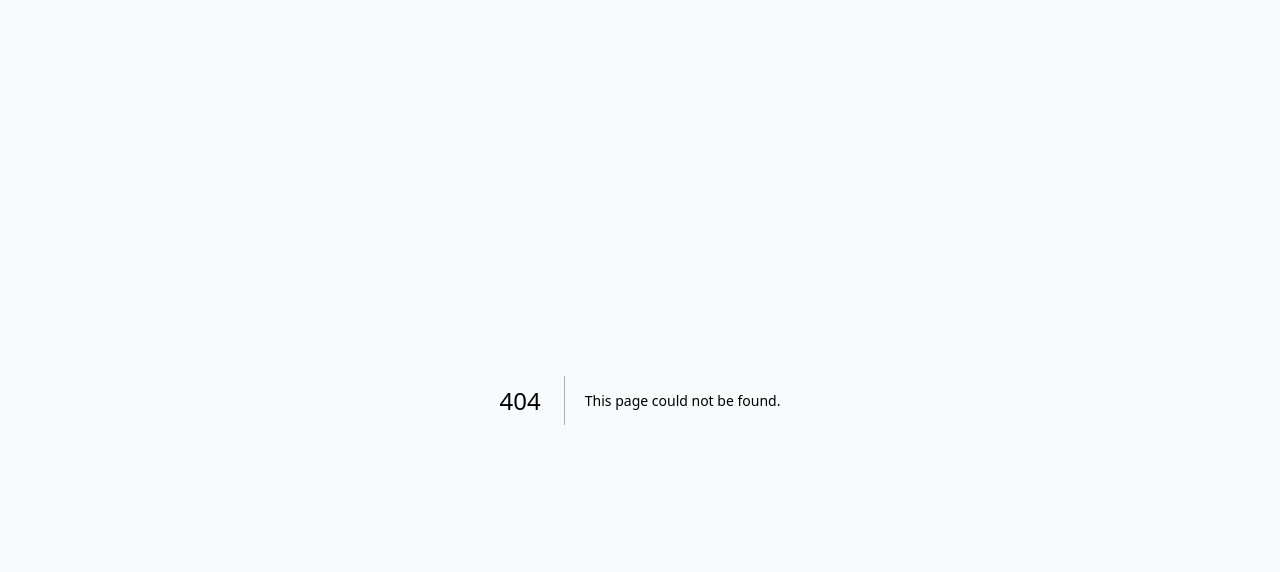
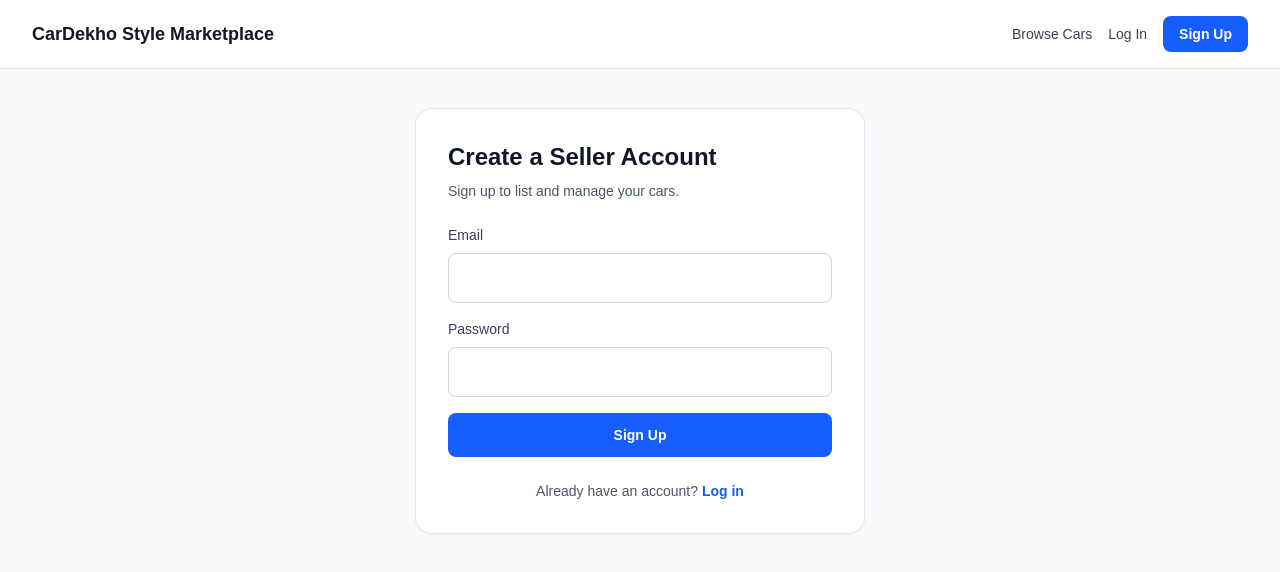
Before and after one commit to getabhiram05/car-website, a Next.js app: page /signup in a window 1280 px wide. Before the commit this address had no page. Shown: the top 572 px of the page. Built offline with nearby package versions, Linux system fonts and the light colour scheme; no server answers.

Commit message:
Add seller authentication - signup, login, logout

```diff
--- a/app/layout.js
+++ b/app/layout.js
@@ -1,4 +1,5 @@
 import "./globals.css";
+import Header from "../components/Header";
 
 export const metadata = {
   title: "CarDekho Style Marketplace",
@@ -15,6 +16,7 @@ export default function RootLayout({ children }) {
           backgroundColor: "#f8fafc",
         }}
       >
+        <Header />
         {children}
       </body>
     </html>
--- /dev/null
+++ b/app/login/page.js
@@ -0,0 +1,105 @@
+"use client";
+
+import { useState } from "react";
+import { useRouter } from "next/navigation";
+import Link from "next/link";
+import { supabase } from "../../lib/supabaseClient";
+
+export default function LoginPage() {
+  const router = useRouter();
+  const [email, setEmail] = useState("");
+  const [password, setPassword] = useState("");
+  const [isLoading, setIsLoading] = useState(false);
+  const [errorMessage, setErrorMessage] = useState("");
+
+  async function handleSubmit(e) {
+    e.preventDefault();
+    setErrorMessage("");
+    setIsLoading(true);
+
+    const { error } = await supabase.auth.signInWithPassword({
+      email,
+      password,
+    });
+
+    setIsLoading(false);
+
+    if (error) {
+      setErrorMessage(error.message);
+      return;
+    }
+
+    router.push("/");
+    router.refresh();
+  }
+
+  return (
+    <main className="min-h-screen bg-gray-50 px-4 py-10 sm:px-6 lg:px-8">
+      <div className="mx-auto max-w-md">
+        <div className="rounded-2xl bg-white p-8 shadow-sm ring-1 ring-gray-200">
+          <h1 className="text-2xl font-bold text-gray-900">
+            Log In
+          </h1>
+          <p className="mt-2 text-sm text-gray-600">
+            Log in to manage your car listings.
+          </p>
+
+          <form onSubmit={handleSubmit} className="mt-6 space-y-4">
+            <div>
+              <label
+                htmlFor="email"
+                className="mb-2 block text-sm font-medium text-gray-700"
+              >
+                Email
+              </label>
+              <input
+                id="email"
+                type="email"
+                required
+                value={email}
+                onChange={(e) => setEmail(e.target.value)}
+                className="w-full rounded-lg border border-gray-300 px-4 py-3 text-gray-900 outline-none transition focus:border-blue-500 focus:ring-2 focus:ring-blue-100"
+              />
+            </div>
+
+            <div>
+              <label
+                htmlFor="password"
+                className="mb-2 block text-sm font-medium text-gray-700"
+              >
+                Password
+              </label>
+              <input
+                id="password"
+                type="password"
+                required
+                value={password}
+                onChange={(e) => setPassword(e.target.value)}
+                className="w-full rounded-lg border border-gray-300 px-4 py-3 text-gray-900 outline-none transition focus:border-blue-500 focus:ring-2 focus:ring-blue-100"
+              />
+            </div>
+
+            {errorMessage ? (
+              <p className="text-sm text-red-600">{errorMessage}</p>
+            ) : null}
+
+            <button
+              type="submit"
+              disabled={isLoading}
+              className="w-full rounded-lg bg-blue-600 px-4 py-3 text-sm font-semibold text-white transition hover:bg-blue-700 disabled:cursor-not-allowed disabled:opacity-50"
+            >
+              {isLoading ? "Logging in..." : "Log In"}
+            </button>
+          </form>
+
+          <p className="mt-6 text-center text-sm text-gray-600">
+            Don&apos;t have an account?{" "}
+            <Link href="/signup" className="font-semibold text-blue-600">
+              Sign up
+            </Link>
+          </p>
+        </div>
+      </div>
+    </main>
+  );
+}
--- /dev/null
+++ b/app/signup/page.js
@@ -0,0 +1,113 @@
+"use client";
+
+import { useState } from "react";
+import { useRouter } from "next/navigation";
+import Link from "next/link";
+import { supabase } from "../../lib/supabaseClient";
+
+export default function SignUpPage() {
+  const router = useRouter();
+  const [email, setEmail] = useState("");
+  const [password, setPassword] = useState("");
+  const [isLoading, setIsLoading] = useState(false);
+  const [errorMessage, setErrorMessage] = useState("");
+  const [successMessage, setSuccessMessage] = useState("");
+
+  async function handleSubmit(e) {
+    e.preventDefault();
+    setErrorMessage("");
+    setSuccessMessage("");
+    setIsLoading(true);
+
+    const { error } = await supabase.auth.signUp({
+      email,
+      password,
+    });
+
+    setIsLoading(false);
+
+    if (error) {
+      setErrorMessage(error.message);
+      return;
+    }
+
+    setSuccessMessage(
+      "Account created! Please check your email to confirm your account before logging in."
+    );
+  }
+
+  return (
+    <main className="min-h-screen bg-gray-50 px-4 py-10 sm:px-6 lg:px-8">
+      <div className="mx-auto max-w-md">
+        <div className="rounded-2xl bg-white p-8 shadow-sm ring-1 ring-gray-200">
+          <h1 className="text-2xl font-bold text-gray-900">
+            Create a Seller Account
+          </h1>
+          <p className="mt-2 text-sm text-gray-600">
+            Sign up to list and manage your cars.
+          </p>
+
+          <form onSubmit={handleSubmit} className="mt-6 space-y-4">
+            <div>
+              <label
+                htmlFor="email"
+                className="mb-2 block text-sm font-medium text-gray-700"
+              >
+                Email
+              </label>
+              <input
+                id="email"
+                type="email"
+                required
+                value={email}
+                onChange={(e) => setEmail(e.target.value)}
+                className="w-full rounded-lg border border-gray-300 px-4 py-3 text-gray-900 outline-none transition focus:border-blue-500 focus:ring-2 focus:ring-blue-100"
+              />
+            </div>
+
+            <div>
+              <label
+                htmlFor="password"
+                className="mb-2 block text-sm font-medium text-gray-700"
+              >
+                Password
+              </label>
+              <input
+                id="password"
+                type="password"
+                required
+                minLength={6}
+                value={password}
+                onChange={(e) => setPassword(e.target.value)}
+                className="w-full rounded-lg border border-gray-300 px-4 py-3 text-gray-900 outline-none transition focus:border-blue-500 focus:ring-2 focus:ring-blue-100"
+              />
+            </div>
+
+            {errorMessage ? (
+              <p className="text-sm text-red-600">{errorMessage}</p>
+            ) : null}
+
+            {successMessage ? (
+              <p className="text-sm text-green-600">{successMessage}</p>
+            ) : null}
+
+            <button
+              type="submit"
+              disabled={isLoading}
+              className="w-full rounded-lg bg-blue-600 px-4 py-3 text-sm font-semibold text-white transition hover:bg-blue-700 disabled:cursor-not-allowed disabled:opacity-50"
+            >
+              {isLoading ? "Creating account..." : "Sign Up"}
+            </button>
+          </form>
+
+          <p className="mt-6 text-center text-sm text-gray-600">
+            Already have an account?{" "}
+            <Link href="/login" className="font-semibold text-blue-600">
+              Log in
+            </Link>
+          </p>
+        </div>
+      </div>
+    </main>
+  );
+}
--- /dev/null
+++ b/components/Header.js
@@ -0,0 +1,87 @@
+"use client";
+
+import { useEffect, useState } from "react";
+import Link from "next/link";
+import { useRouter } from "next/navigation";
+import { supabase } from "../lib/supabaseClient";
+
+export default function Header() {
+  const router = useRouter();
+  const [user, setUser] = useState(null);
+  const [isLoading, setIsLoading] = useState(true);
+
+  useEffect(() => {
+    async function getUser() {
+      const { data } = await supabase.auth.getUser();
+      setUser(data?.user || null);
+      setIsLoading(false);
+    }
+
+    getUser();
+
+    const { data: authListener } = supabase.auth.onAuthStateChange(
+      (_event, session) => {
+        setUser(session?.user || null);
+      }
+    );
+
+    return () => {
+      authListener?.subscription?.unsubscribe();
+    };
+  }, []);
+
+  async function handleLogout() {
+    await supabase.auth.signOut();
+    router.push("/");
+    router.refresh();
+  }
+
+  return (
+    <header className="border-b border-gray-200 bg-white">
+      <div className="mx-auto flex max-w-7xl items-center justify-between px-4 py-4 sm:px-6 lg:px-8">
+        <Link href="/" className="text-lg font-bold text-gray-900">
+          CarDekho Style Marketplace
+        </Link>
+
+        <nav className="flex items-center gap-4">
+          <Link
+            href="/cars"
+            className="text-sm font-medium text-gray-700 hover:text-gray-900"
+          >
+            Browse Cars
+          </Link>
+
+          {isLoading ? null : user ? (
+            <>
+              <span className="hidden text-sm text-gray-600 sm:inline">
+                {user.email}
+              </span>
+              <button
+                type="button"
+                onClick={handleLogout}
+                className="rounded-lg bg-gray-900 px-4 py-2 text-sm font-semibold text-white transition hover:bg-gray-800"
+              >
+                Log Out
+              </button>
+            </>
+          ) : (
+            <>
+              <Link
+                href="/login"
+                className="text-sm font-medium text-gray-700 hover:text-gray-900"
+              >
+                Log In
+              </Link>
+              <Link
+                href="/signup"
+                className="rounded-lg bg-blue-600 px-4 py-2 text-sm font-semibold text-white transition hover:bg-blue-700"
+              >
+                Sign Up
+              </Link>
+            </>
+          )}
+        </nav>
+      </div>
+    </header>
+  );
+}
--- a/package.json
+++ b/package.json
@@ -9,6 +9,7 @@
     "lint": "eslint"
   },
   "dependencies": {
+    "@supabase/ssr": "^0.12.3",
     "@supabase/supabase-js": "^2.110.8",
     "next": "16.2.11",
     "react": "19.2.4",
```
Also changed, not shown: 1 other file (tests, documents, lock files or other folders).
